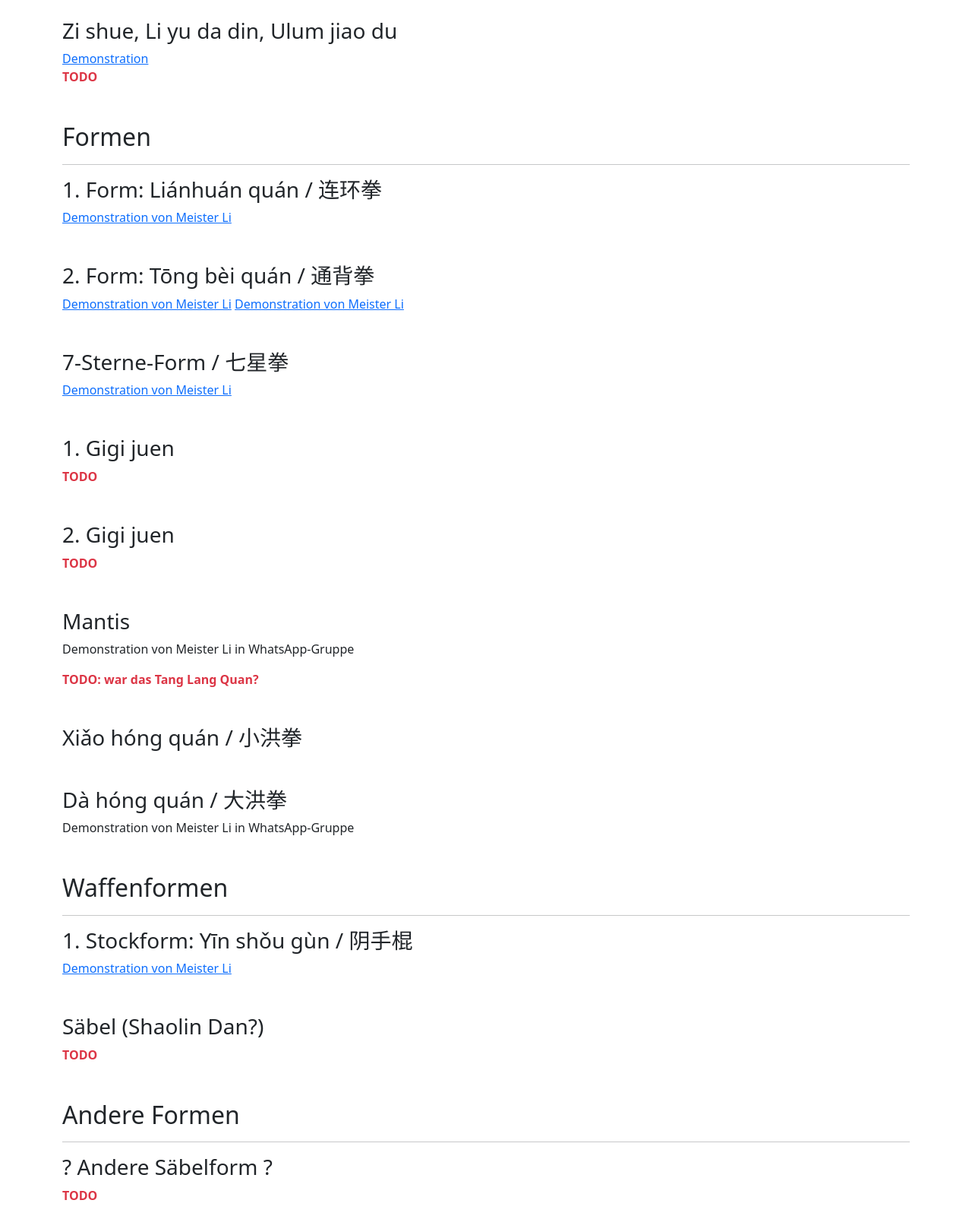
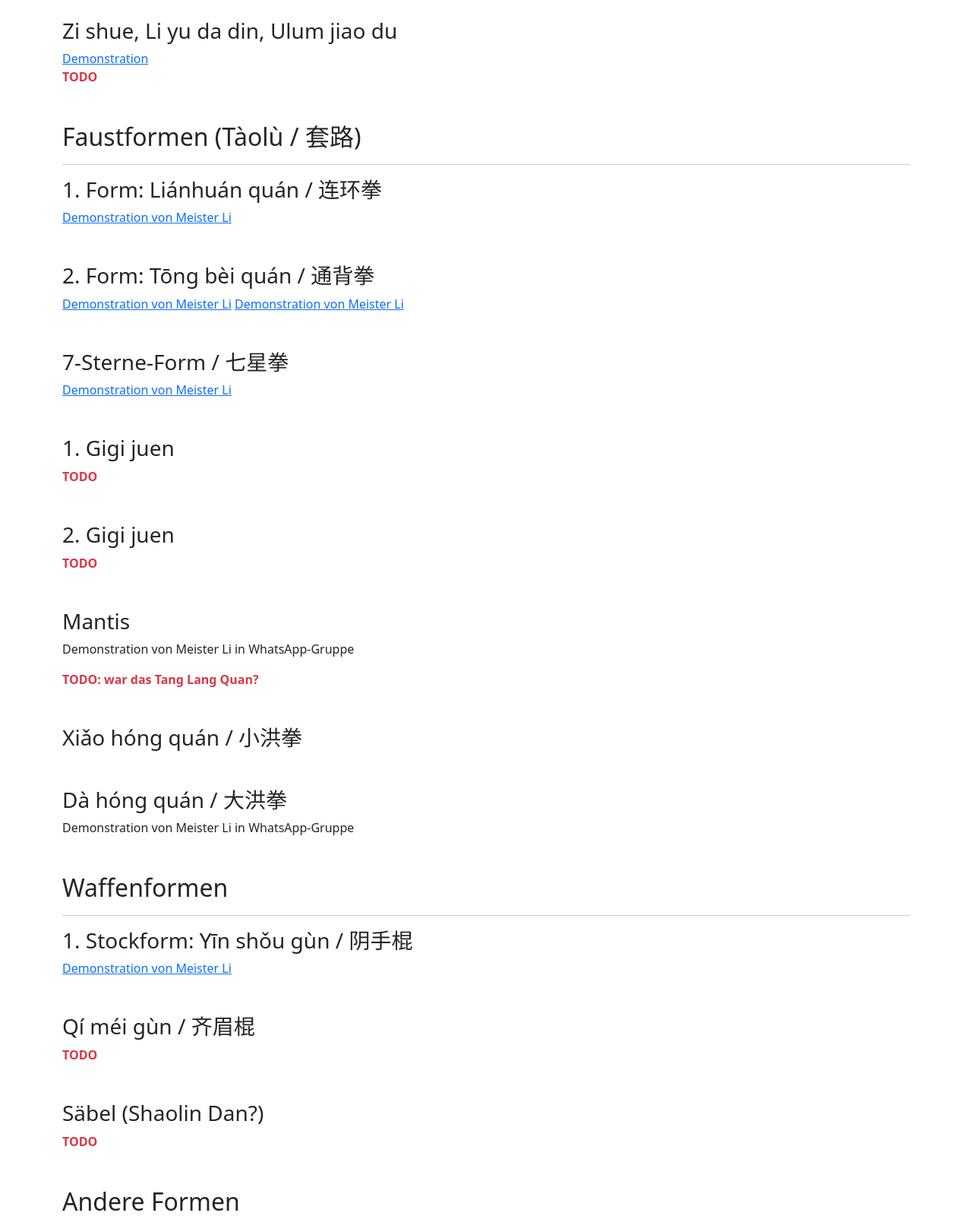
Before and after one commit to aczwink/KungFuWiki, a plain HTML site: page static/index.html in a window 1280 px wide. Shown: the part 7014-8614 px from the top of the page at 76% size. Drawn offline with nearby package versions, Linux system fonts and the light colour scheme.

Commit message:
new form

```diff
--- a/static/index.html
+++ b/static/index.html
@@ -402,7 +402,7 @@
 
 
 
-		<h2 class="mt-5">Formen</h2>
+		<h2 class="mt-5">Faustformen (Tàolù / 套路)</h2>
 		<hr />
 
 		<h3>1. Form: Liánhuán quán / 连环拳</h3>
@@ -456,6 +456,11 @@
 
 		<div class="mt-5"></div>
 
+		<h3>Qí méi gùn / 齐眉棍</h3>
+		<p><strong class="text-danger">TODO</strong></p>
+
+		<div class="mt-5"></div>
+
 		<h3>Säbel (Shaolin Dan?)</h3>
 		<p><strong class="text-danger">TODO</strong></p>
 
```
